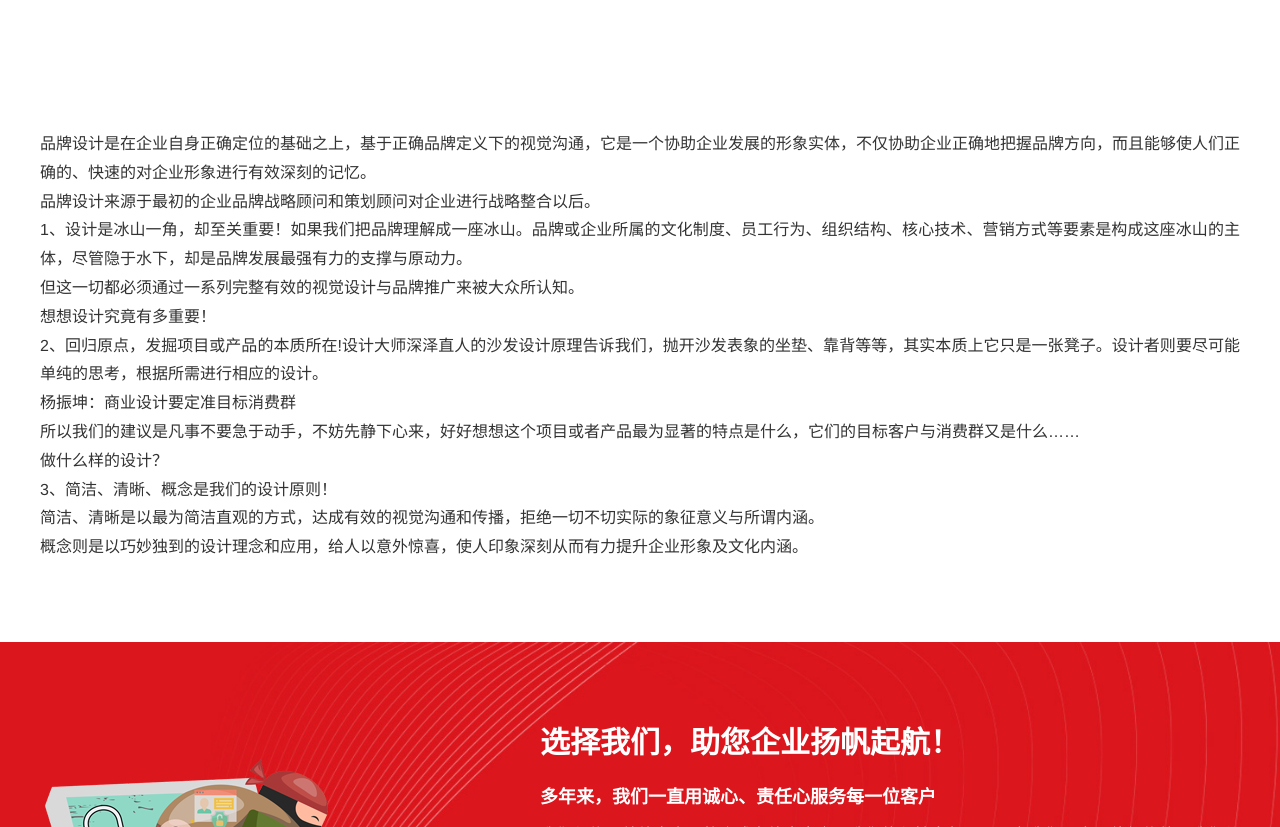
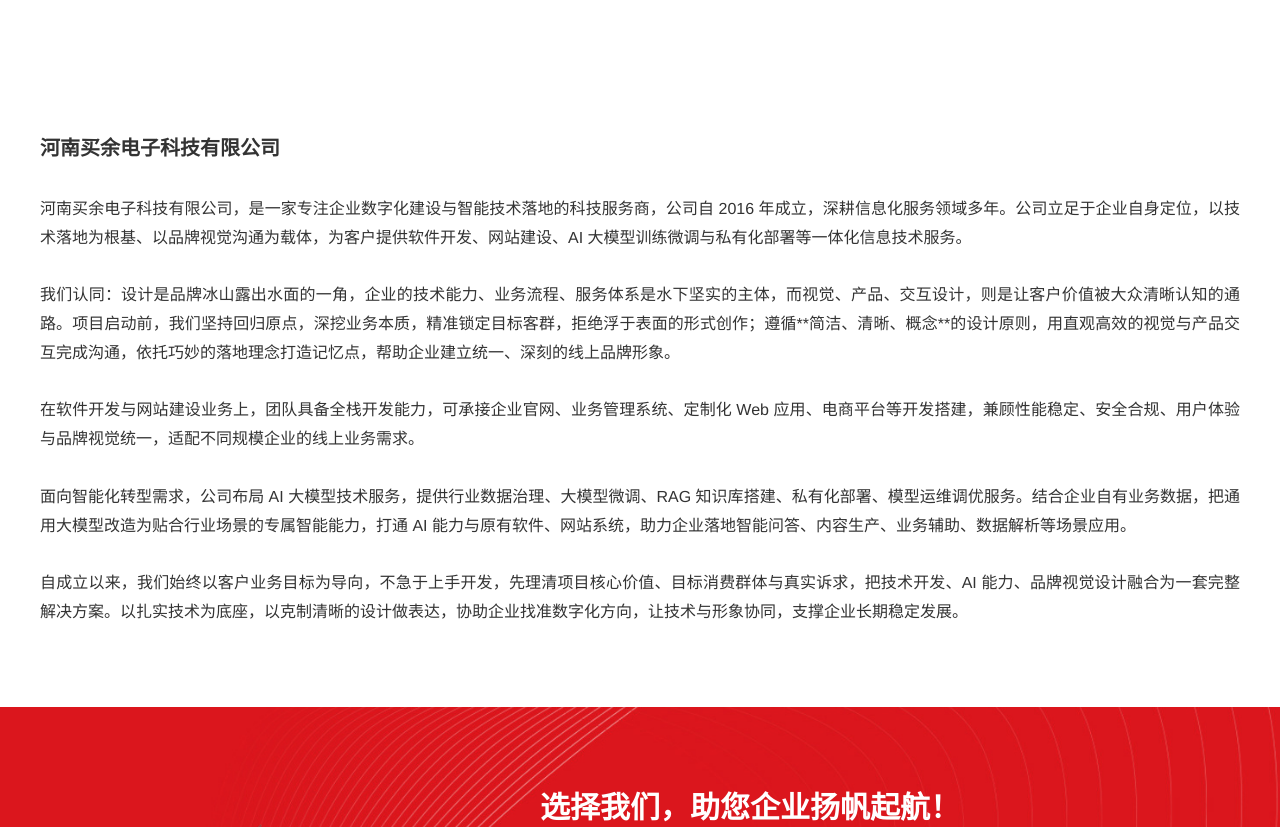
Before and after one commit to Snowmandong/byb116, an Astro site: page /about in a window 1280 px wide. Shown: the part 560-1387 px from the top of the page. Built offline with nearby package versions, Linux system fonts and the light colour scheme; Astro itself is replaced by a stand-in of ours.

Commit message:
改图和关于我们

```diff
--- a/src/pages/about.astro
+++ b/src/pages/about.astro
@@ -27,34 +27,24 @@ import BaseLayout from '../layouts/BaseLayout.astro';
     <div class="container">
       <div class="about-1">
         <div class="text admin_buy_cn">
+          <p class="about-1-title" style="font-size: 20px; font-weight: bold; color: #333">
+            河南买余电子科技有限公司
+          </p>
+          <br />
           <p>
-            品牌设计是在企业自身正确定位的基础之上，基于正确品牌定义下的视觉沟通，它是一个协助企业发展的形象实体，不仅协助企业正确地把握品牌方向，而且能够使人们正确的、快速的对企业形象进行有效深刻的记忆。
-          </p>
+            河南买余电子科技有限公司，是一家专注企业数字化建设与智能技术落地的科技服务商，公司自 2016 年成立，深耕信息化服务领域多年。公司立足于企业自身定位，以技术落地为根基、以品牌视觉沟通为载体，为客户提供软件开发、网站建设、AI 大模型训练微调与私有化部署等一体化信息技术服务。
+          </p><br />
           <p>
-            品牌设计来源于最初的企业品牌战略顾问和策划顾问对企业进行战略整合以后。
-          </p>
-          <p>
-            1、设计是冰山一角，却至关重要！如果我们把品牌理解成一座冰山。品牌或企业所属的文化制度、员工行为、组织结构、核心技术、营销方式等要素是构成这座冰山的主体，尽管隐于水下，却是品牌发展最强有力的支撑与原动力。
-          </p>
-          <p>
-            但这一切都必须通过一系列完整有效的视觉设计与品牌推广来被大众所认知。
-          </p>
-          <p>想想设计究竟有多重要！</p>
-          <p>
-            2、回归原点，发掘项目或产品的本质所在!设计大师深泽直人的沙发设计原理告诉我们，抛开沙发表象的坐垫、靠背等等，其实本质上它只是一张凳子。设计者则要尽可能单纯的思考，根据所需进行相应的设计。
-          </p>
-          <p>杨振坤：商业设计要定准目标消费群</p>
-          <p>
-            所以我们的建议是凡事不要急于动手，不妨先静下心来，好好想想这个项目或者产品最为显著的特点是什么，它们的目标客户与消费群又是什么……
-          </p>
-          <p>做什么样的设计？</p>
-          <p>3、简洁、清晰、概念是我们的设计原则！</p>
-          <p>
-            简洁、清晰是以最为简洁直观的方式，达成有效的视觉沟通和传播，拒绝一切不切实际的象征意义与所谓内涵。
-          </p>
-          <p>
-            概念则是以巧妙独到的设计理念和应用，给人以意外惊喜，使人印象深刻从而有力提升企业形象及文化内涵。
-          </p>
+我们认同：设计是品牌冰山露出水面的一角，企业的技术能力、业务流程、服务体系是水下坚实的主体，而视觉、产品、交互设计，则是让客户价值被大众清晰认知的通路。项目启动前，我们坚持回归原点，深挖业务本质，精准锁定目标客群，拒绝浮于表面的形式创作；遵循**简洁、清晰、概念**的设计原则，用直观高效的视觉与产品交互完成沟通，依托巧妙的落地理念打造记忆点，帮助企业建立统一、深刻的线上品牌形象。          </p>
+          <br /><p>
+在软件开发与网站建设业务上，团队具备全栈开发能力，可承接企业官网、业务管理系统、定制化 Web 应用、电商平台等开发搭建，兼顾性能稳定、安全合规、用户体验与品牌视觉统一，适配不同规模企业的线上业务需求。          </p>
+
+          <br /><p>
+面向智能化转型需求，公司布局 AI 大模型技术服务，提供行业数据治理、大模型微调、RAG 知识库搭建、私有化部署、模型运维调优服务。结合企业自有业务数据，把通用大模型改造为贴合行业场景的专属智能能力，打通 AI 能力与原有软件、网站系统，助力企业落地智能问答、内容生产、业务辅助、数据解析等场景应用。          </p>
+
+          <br /><p>
+自成立以来，我们始终以客户业务目标为导向，不急于上手开发，先理清项目核心价值、目标消费群体与真实诉求，把技术开发、AI 能力、品牌视觉设计融合为一套完整解决方案。以扎实技术为底座，以克制清晰的设计做表达，协助企业找准数字化方向，让技术与形象协同，支撑企业长期稳定发展。          </p>
+
         </div>
       </div>
     </div>
```
Also changed, not shown: public/static/images/aboutvideo.jpg.
